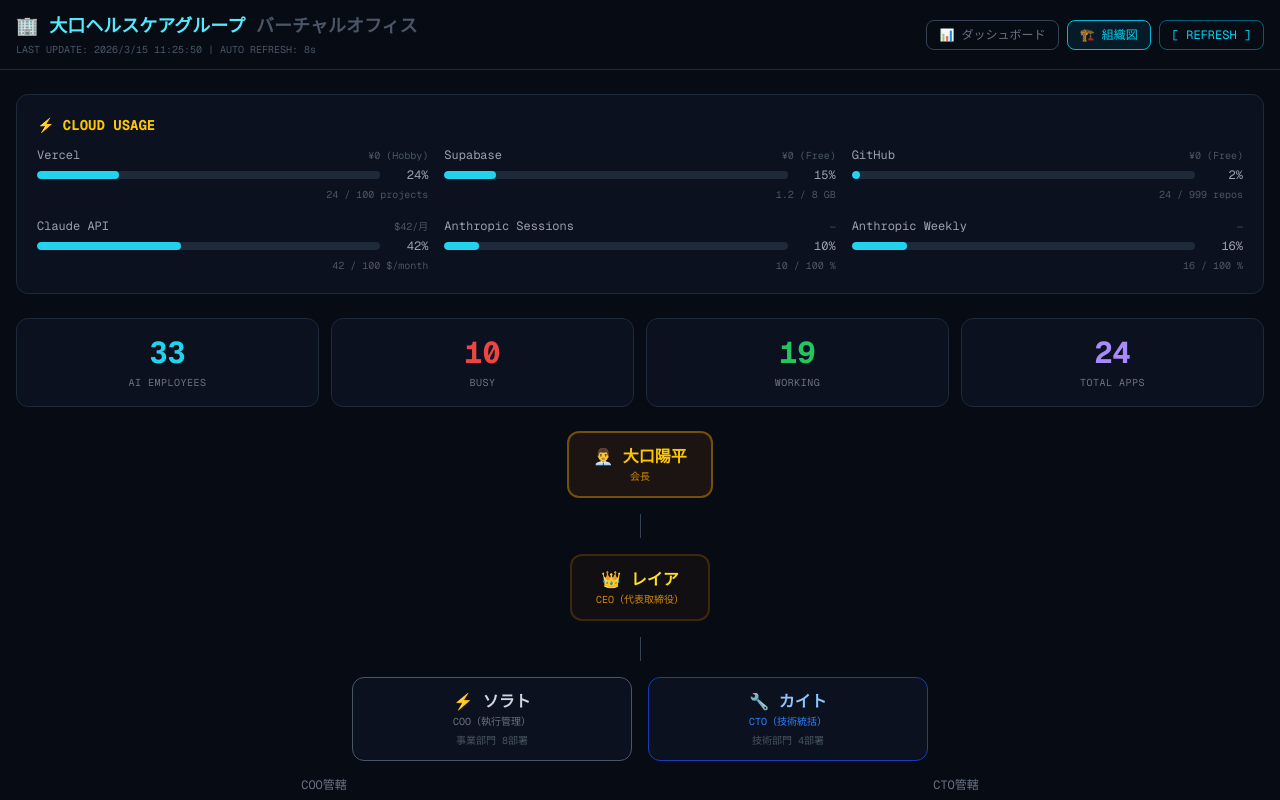
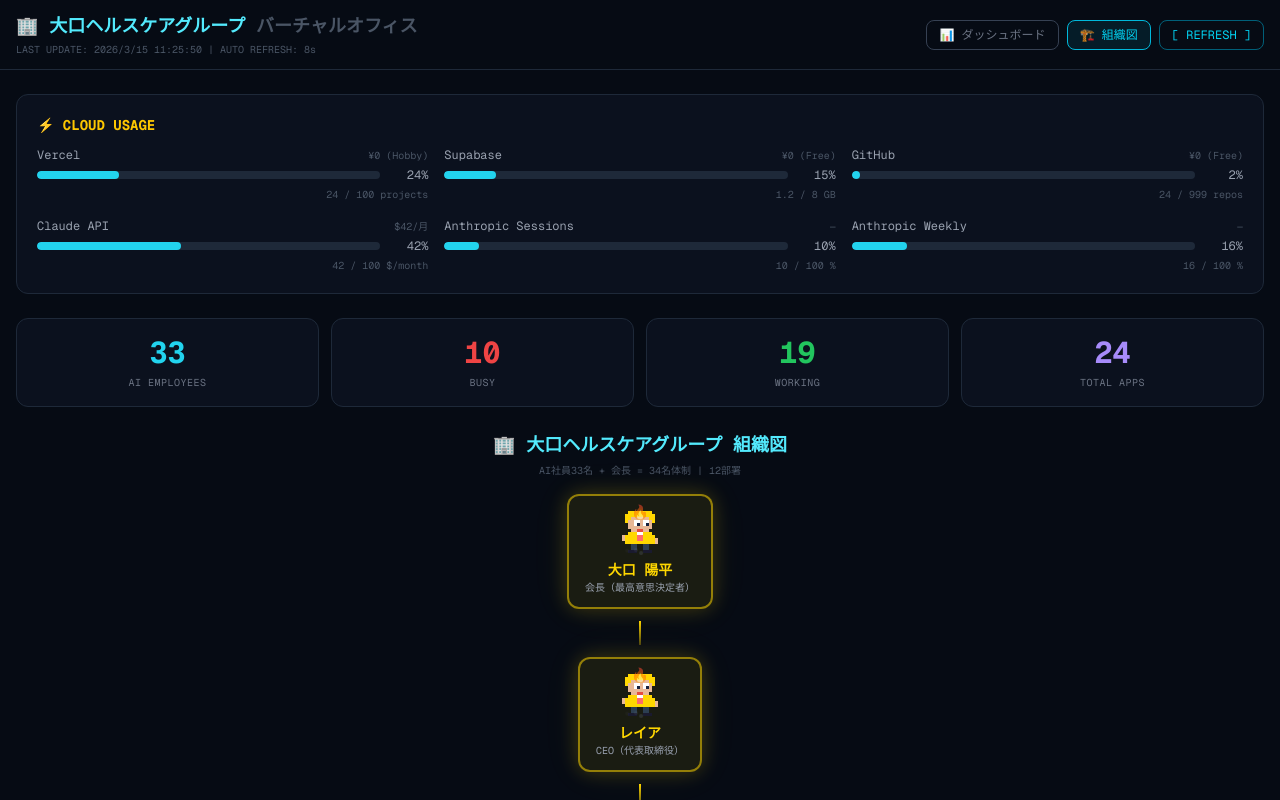
Before and after one commit to yosinkyuin1031-glitch/virtual-office, a Next.js app: page / in a window 1280 px wide. Both pictures are taken after a click on the button "🏗️ 組織図". Shown: the top 800 px of the page. Built offline with nearby package versions, Linux system fonts and the light colour scheme.

Commit message:
組織図リニューアル - ピクセルキャラ付きリッチ組織図

```diff
--- a/app/page.tsx
+++ b/app/page.tsx
@@ -123,76 +123,224 @@ function DepartmentCard({ dept }: { dept: Department }) {
   )
 }
 
-function OrgChart() {
+function OrgNode({ name, role, color, status, glow, children: nodeChildren }: {
+  name: string; role: string; color: string; status: 'working' | 'busy' | 'idle' | 'meeting'; glow?: boolean; children?: React.ReactNode
+}) {
   return (
-    <div className="space-y-4">
+    <div className="flex flex-col items-center">
+      <div
+        className={`relative rounded-xl px-4 py-3 text-center border-2 transition-all hover:scale-105 ${glow ? 'shadow-lg' : ''}`}
+        style={{
+          borderColor: color + '88',
+          backgroundColor: color + '15',
+          boxShadow: glow ? `0 0 20px ${color}33, 0 0 40px ${color}11` : undefined,
+        }}
+      >
+        <div className="flex justify-center mb-1">
+          <PixelCharacter name={name} color={color} status={status} size={48} />
+        </div>
+        <p className="font-bold text-sm" style={{ color }}>{name}</p>
+        <p className="text-[10px] text-gray-400">{role}</p>
+      </div>
+      {nodeChildren}
+    </div>
+  )
+}
+
+function ConnectorVertical({ color = '#374151', height = 24 }: { color?: string; height?: number }) {
+  return (
     <div className="flex justify-center">
-        <div className="bg-yellow-900/20 border-2 border-yellow-600/50 rounded-xl px-6 py-3 text-center">
-          <p className="text-yellow-400 font-bold">👨‍💼 大口陽平</p>
-          <p className="text-[10px] text-yellow-600">会長</p>
+      <div style={{ width: 2, height, background: `linear-gradient(to bottom, ${color}, ${color}44)` }} />
+    </div>
+  )
+}
+
+function ConnectorBranch({ color = '#374151' }: { color?: string }) {
+  return (
+    <div className="flex justify-center">
+      <div className="relative w-full max-w-md" style={{ height: 20 }}>
+        <div className="absolute left-1/4 right-1/4 top-0 border-t-2" style={{ borderColor: color + '66' }} />
+        <div className="absolute left-1/4 top-0 w-0.5 h-full" style={{ backgroundColor: color + '66' }} />
+        <div className="absolute right-1/4 top-0 w-0.5 h-full" style={{ backgroundColor: color + '66' }} />
       </div>
     </div>
-      <div className="flex justify-center"><div className="w-px h-6 bg-gray-700" /></div>
+  )
+}
 
-      <div className="flex justify-center">
-        <div className="bg-yellow-900/10 border-2 border-yellow-700/30 rounded-xl px-6 py-3 text-center">
-          <p className="text-yellow-300 font-bold">👑 レイア</p>
-          <p className="text-[10px] text-yellow-600">CEO（代表取締役）</p>
+function DeptOrgCard({ dept }: { dept: Department }) {
+  const busyCount = dept.employees.filter(e => e.status === 'busy').length
+  const workingCount = dept.employees.filter(e => e.status === 'working').length
+  const idleCount = dept.employees.filter(e => e.status === 'idle').length
+
+  return (
+    <div
+      className="rounded-xl border p-3 hover:scale-[1.02] transition-all cursor-default"
+      style={{
+        borderColor: dept.borderColor + '66',
+        backgroundColor: dept.color + '08',
+        boxShadow: `0 0 12px ${dept.color}11`,
+      }}
+    >
+      {/* 部署ヘッダー */}
+      <div className="flex items-center gap-2 mb-2">
+        <span className="text-lg">{dept.icon}</span>
+        <div className="flex-1">
+          <p className="text-xs font-bold" style={{ color: dept.color }}>{dept.name}</p>
+          <div className="flex gap-2 mt-0.5">
+            {busyCount > 0 && <span className="text-[9px] text-red-400">🔥{busyCount}</span>}
+            {workingCount > 0 && <span className="text-[9px] text-green-400">💻{workingCount}</span>}
+            {idleCount > 0 && <span className="text-[9px] text-gray-500">💤{idleCount}</span>}
           </div>
         </div>
-      <div className="flex justify-center"><div className="w-px h-6 bg-gray-700" /></div>
+        <span className="text-[10px] px-1.5 py-0.5 rounded-full bg-gray-800 text-gray-400">{dept.employees.length}名</span>
+      </div>
 
-      <div className="grid grid-cols-2 gap-4 max-w-xl mx-auto">
-        <div className="bg-gray-900/50 border border-gray-600 rounded-xl px-4 py-3 text-center">
-          <p className="text-gray-300 font-bold">⚡ ソラト</p>
-          <p className="text-[10px] text-gray-500">COO（執行管理）</p>
-          <p className="text-[10px] text-gray-600 mt-1">事業部門 8部署</p>
+      {/* メンバーのピクセルキャラクター一覧 */}
+      <div className="flex flex-wrap gap-1 justify-center">
+        {dept.employees.map(emp => (
+          <div key={emp.id} className="flex flex-col items-center group relative">
+            <PixelCharacter name={emp.name} color={emp.color} status={emp.status} size={36} />
+            <span className="text-[8px] mt-0.5" style={{ color: emp.color }}>{emp.name}</span>
+            {/* ホバーツールチップ */}
+            <div className="absolute bottom-full left-1/2 -translate-x-1/2 mb-1 hidden group-hover:block z-10">
+              <div className="bg-gray-900 border border-gray-700 rounded-lg px-2 py-1.5 shadow-xl whitespace-nowrap">
+                <p className="text-[10px] font-bold" style={{ color: emp.color }}>【{emp.name}】{emp.role}</p>
+                <p className="text-[9px] text-cyan-400 mt-0.5">{emp.currentTask}</p>
               </div>
-        <div className="bg-gray-900/50 border border-blue-800 rounded-xl px-4 py-3 text-center">
-          <p className="text-blue-300 font-bold">🔧 カイト</p>
-          <p className="text-[10px] text-blue-500">CTO（技術統括）</p>
-          <p className="text-[10px] text-gray-600 mt-1">技術部門 4部署</p>
+            </div>
+          </div>
+        ))}
+      </div>
+
+      {/* 管轄アプリ */}
+      {dept.apps.length > 0 && (
+        <div className="flex flex-wrap gap-0.5 mt-2 justify-center">
+          {dept.apps.map(app => (
+            <span key={app} className="text-[8px] px-1.5 py-0.5 rounded-full bg-gray-800/50 text-gray-500 border border-gray-800">
+              {app}
+            </span>
+          ))}
+        </div>
+      )}
+    </div>
+  )
+}
+
+function OrgChart() {
+  const cooDepts = departments.filter(d => d.parentDivision === 'coo' && d.id !== 'executive')
+  const ctoDepts = departments.filter(d => d.parentDivision === 'cto')
+  const secretaryDept = departments.find(d => d.id === 'secretary')
+  const cooDeptsList = cooDepts.filter(d => d.id !== 'secretary')
+
+  return (
+    <div className="space-y-3 pb-8">
+      {/* タイトル */}
+      <div className="text-center mb-4">
+        <h2 className="text-lg font-bold text-cyan-300">🏢 大口ヘルスケアグループ 組織図</h2>
+        <p className="text-[10px] text-gray-600 mt-1">AI社員33名 + 会長 = 34名体制 | 12部署</p>
+      </div>
+
+      {/* 会長 */}
+      <OrgNode name="大口 陽平" role="会長（最高意思決定者）" color="#FFD700" status="busy" glow />
+      <ConnectorVertical color="#FFD700" />
+
+      {/* CEO */}
+      <OrgNode name="レイア" role="CEO（代表取締役）" color="#FFD700" status="busy" glow />
+      <ConnectorVertical color="#FFD700" />
+
+      {/* 秘書室（CEOの横） */}
+      {secretaryDept && (
+        <div className="flex justify-center gap-6 items-start">
+          <div className="hidden md:block">
+            <DeptOrgCard dept={secretaryDept} />
+          </div>
+          <div className="flex flex-col items-center">
+            <div className="text-[10px] text-gray-600 bg-gray-900/50 rounded px-2 py-1 border border-gray-800">
+              ┬─ COO / CTO ─┬
+            </div>
+          </div>
+          <div className="md:hidden">
+            <DeptOrgCard dept={secretaryDept} />
+          </div>
+        </div>
+      )}
+
+      <ConnectorBranch color="#666" />
+
+      {/* COO & CTO */}
+      <div className="grid grid-cols-2 gap-4 max-w-2xl mx-auto">
+        <OrgNode name="ソラト" role="COO（執行管理）" color="#C0C0C0" status="working">
+          <p className="text-[10px] text-gray-500 mt-1">事業部門 {cooDeptsList.length}部署 統括</p>
+        </OrgNode>
+        <OrgNode name="カイト" role="CTO（技術統括）" color="#4FC3F7" status="busy">
+          <p className="text-[10px] text-gray-500 mt-1">技術部門 {ctoDepts.length}部署 統括</p>
+        </OrgNode>
+      </div>
+
+      {/* 接続線 */}
+      <div className="grid grid-cols-2 gap-4 max-w-2xl mx-auto">
+        <ConnectorVertical color="#C0C0C0" height={16} />
+        <ConnectorVertical color="#4FC3F7" height={16} />
+      </div>
+
+      {/* 部署群 */}
+      <div className="grid grid-cols-1 md:grid-cols-2 gap-6 max-w-5xl mx-auto">
+        {/* COO管轄 */}
+        <div className="space-y-3">
+          <div className="flex items-center gap-2 justify-center">
+            <div className="h-px flex-1 bg-gradient-to-r from-transparent to-gray-700" />
+            <span className="text-[10px] text-gray-400 bg-gray-900 px-2 py-0.5 rounded-full border border-gray-800">
+              ⚡ COO管轄（事業部門）
+            </span>
+            <div className="h-px flex-1 bg-gradient-to-l from-transparent to-gray-700" />
+          </div>
+          <div className="grid grid-cols-1 sm:grid-cols-2 gap-2">
+            {cooDeptsList.map(dept => (
+              <DeptOrgCard key={dept.id} dept={dept} />
+            ))}
           </div>
         </div>
 
-      <div className="grid grid-cols-1 md:grid-cols-2 gap-4 mt-4">
-        <div className="space-y-2">
-          <h3 className="text-xs text-gray-500 text-center">COO管轄</h3>
-          {departments
-            .filter(d => d.parentDivision === 'coo' && d.id !== 'executive')
-            .map(dept => (
-              <div
-                key={dept.id}
-                className="flex items-center gap-3 bg-gray-900/30 rounded-lg px-3 py-2 border"
-                style={{ borderColor: dept.borderColor + '44' }}
-              >
-                <span>{dept.icon}</span>
-                <div className="flex-1">
-                  <p className="text-xs font-bold" style={{ color: dept.color }}>{dept.name}</p>
-                  <p className="text-[10px] text-gray-600">{dept.manager} + {dept.employees.length - 1}名</p>
+        {/* CTO管轄 */}
+        <div className="space-y-3">
+          <div className="flex items-center gap-2 justify-center">
+            <div className="h-px flex-1 bg-gradient-to-r from-transparent to-blue-900" />
+            <span className="text-[10px] text-blue-400 bg-gray-900 px-2 py-0.5 rounded-full border border-blue-900">
+              🔧 CTO管轄（技術部門）
+            </span>
+            <div className="h-px flex-1 bg-gradient-to-l from-transparent to-blue-900" />
           </div>
-                <span className="text-[10px] text-gray-600">{dept.employees.length}名</span>
-              </div>
+          <div className="grid grid-cols-1 sm:grid-cols-2 gap-2">
+            {ctoDepts.map(dept => (
+              <DeptOrgCard key={dept.id} dept={dept} />
             ))}
           </div>
-        <div className="space-y-2">
-          <h3 className="text-xs text-gray-500 text-center">CTO管轄</h3>
-          {departments
-            .filter(d => d.parentDivision === 'cto')
-            .map(dept => (
-              <div
-                key={dept.id}
-                className="flex items-center gap-3 bg-gray-900/30 rounded-lg px-3 py-2 border"
-                style={{ borderColor: dept.borderColor + '44' }}
-              >
-                <span>{dept.icon}</span>
-                <div className="flex-1">
-                  <p className="text-xs font-bold" style={{ color: dept.color }}>{dept.name}</p>
-                  <p className="text-[10px] text-gray-600">{dept.manager} + {dept.employees.length - 1}名</p>
         </div>
-                <span className="text-[10px] text-gray-600">{dept.employees.length}名</span>
       </div>
-            ))}
+
+      {/* 全社統計 */}
+      <div className="mt-6 bg-gradient-to-r from-cyan-900/10 via-purple-900/10 to-cyan-900/10 rounded-xl border border-gray-800 p-4">
+        <div className="flex flex-wrap justify-center gap-6 text-center">
+          <div>
+            <p className="text-2xl font-bold text-cyan-400">34</p>
+            <p className="text-[10px] text-gray-500">総社員数</p>
+          </div>
+          <div>
+            <p className="text-2xl font-bold text-yellow-400">12</p>
+            <p className="text-[10px] text-gray-500">部署数</p>
+          </div>
+          <div>
+            <p className="text-2xl font-bold text-green-400">24</p>
+            <p className="text-[10px] text-gray-500">稼働アプリ</p>
+          </div>
+          <div>
+            <p className="text-2xl font-bold text-purple-400">3</p>
+            <p className="text-[10px] text-gray-500">事業ドメイン</p>
+          </div>
+          <div>
+            <p className="text-2xl font-bold text-red-400">{allEmployeesList.filter(e => e.status === 'busy').length}</p>
+            <p className="text-[10px] text-gray-500">激忙中</p>
+          </div>
         </div>
       </div>
     </div>
```
Lines whose indentation alone changed are shown as unchanged.
